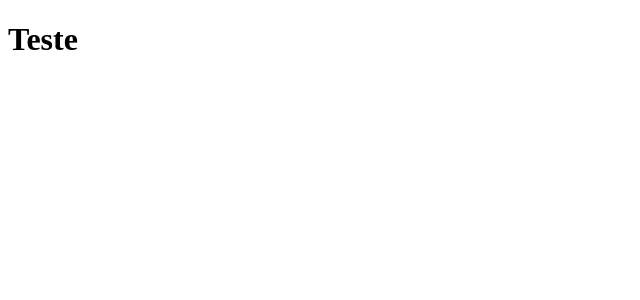
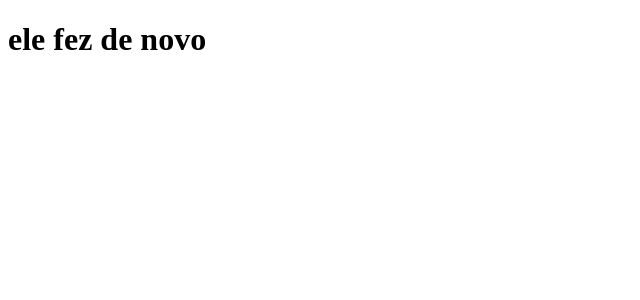
Before and after one commit to thecaKo/clone-tabnews, a Next.js app: page / in a window 1280 px wide. Shown: the top 300 px of the page, without its empty margins (0-640 px from the left). Built offline with nearby package versions, Linux system fonts and the light colour scheme.

Commit message:
arrumando as coisas

```diff
--- a/pages/index.js
+++ b/pages/index.js
@@ -1,5 +1,5 @@
 function Home() {
-    return <h1>Teste</h1>
+    return <h1>ele fez de novo</h1>
 }
 
 export default Home;
```
